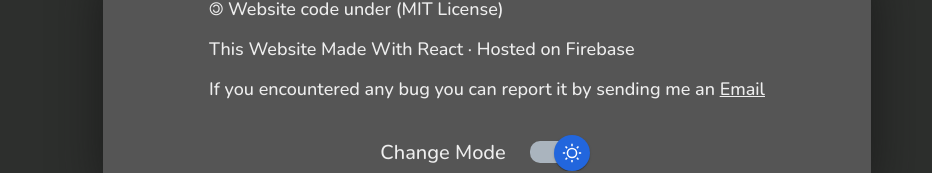
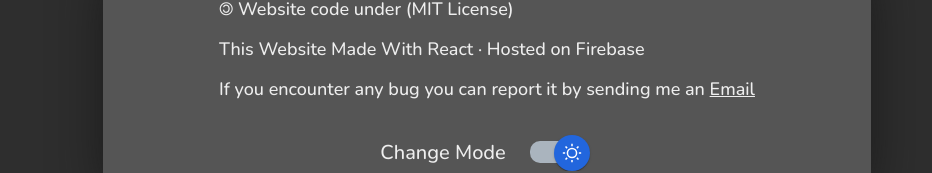
Before and after one commit to sharon-xa/my-portfolio, a React (Create React App) app: page /about-me in a window 1280 px wide. Shown: the part 1421-1594 px from the top of the page, without its empty margins (153-1085 px from the left). Built offline with nearby package versions, Linux system fonts and the light colour scheme.

Commit message:
misspilling

```diff
--- a/src/components/Footer.js
+++ b/src/components/Footer.js
@@ -80,8 +80,7 @@ const Footer = () => {
           <p>🄯 Website code under (MIT License)</p>
           <p>This Website Made With React · Hosted on Firebase</p>
           <p>
-                  If you encountered any bug you can report it by sending me
-                  an&nbsp;
+            If you encounter any bug you can report it by sending me an&nbsp;
             <a
               href="mailto:ali93456@gmail.com?subject=A Bug Report"
               className={classes.myEmail}
--- a/src/index.css
+++ b/src/index.css
@@ -7,7 +7,7 @@
 
 :root {
   /* colors */
-  --background: #2d2f2d;
+  --background: #2e2e2e;
   --secondary-background: #555555;
   --accent-color: #8a34da;
   --dark-accent: #791fcd;
```
Lines whose indentation alone changed are shown as unchanged.
